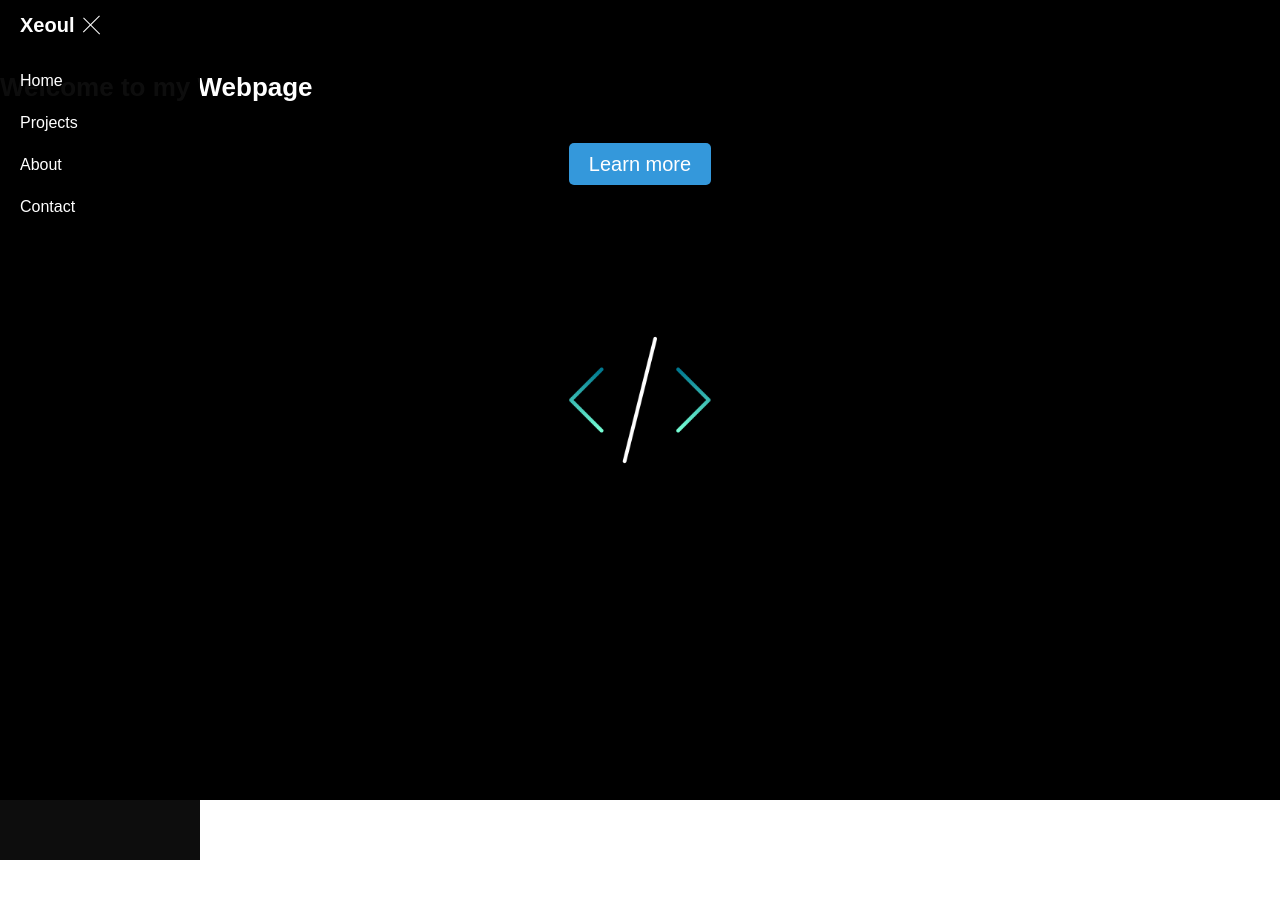
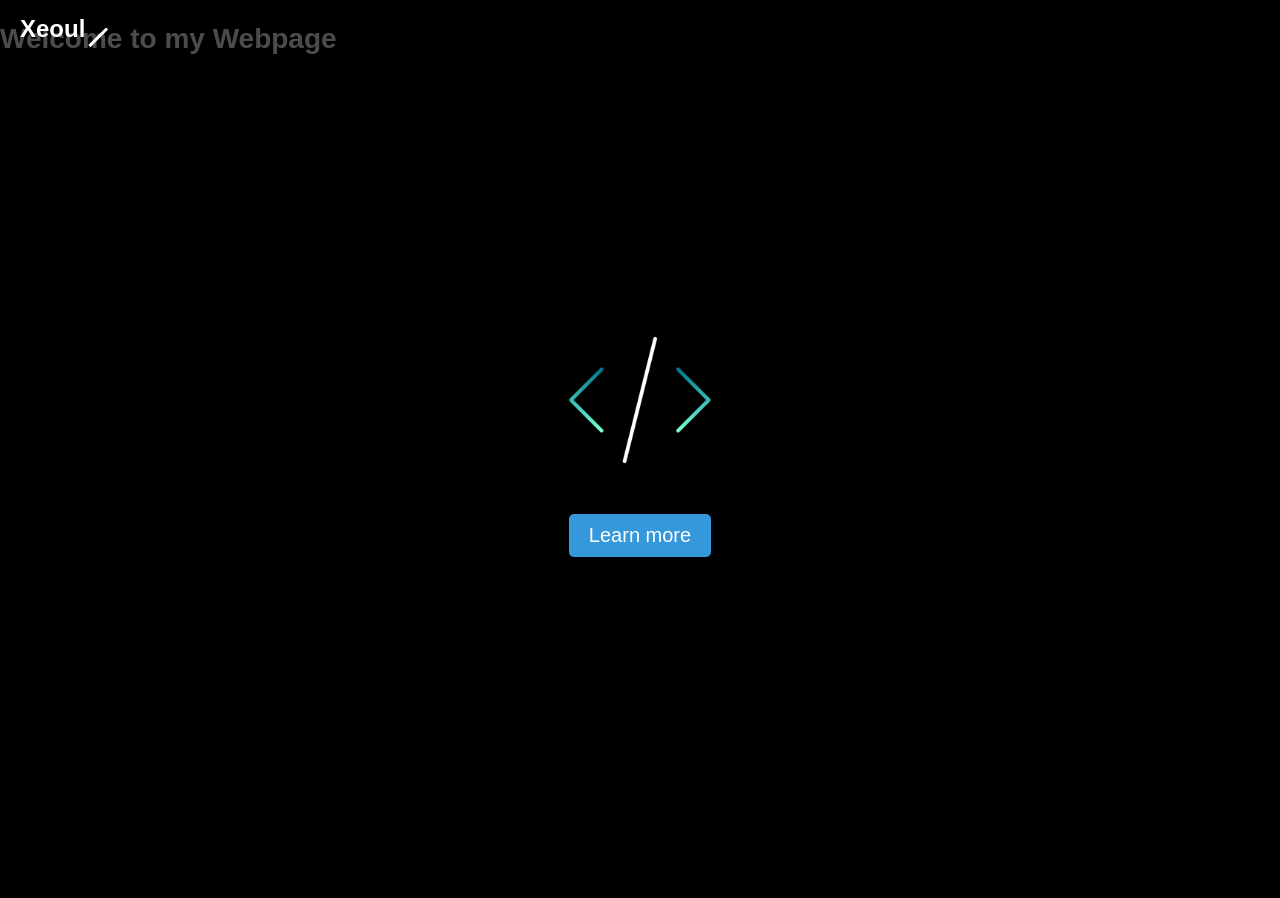
Before and after one commit to Xeoul/Xeoul.github.io, a plain HTML site: page docs/index.html in a window 1280 px wide. Both pictures are taken after a click on the button 91 px from the left and 25 px from the top of the page. Before the commit the page ends 800 px from the top, so only its background shows below. Drawn offline with Linux system fonts and the light colour scheme.

Commit message:
Update styles.css

```diff
--- a/docs/styles.css
+++ b/docs/styles.css
@@ -1,112 +1,114 @@
-/* Base styling */
-html, body {
-  height: 100%;
+/* GLOBAL STYLES */
+body {
   margin: 0;
   padding: 0;
   font-family: "Hack", sans-serif;
+  background: url('background.png') no-repeat center center fixed;
+  background-size: cover;
   color: white;
-  background: url("background.png") no-repeat center center fixed;
-  background-size: cover;
+  height: 100vh;
 }
 
-/* Header: hamburger + Xeoul */
+/* HEADER */
 header {
   display: flex;
   align-items: center;
-  padding: 10px 20px;
-  position: relative;
+  position: fixed;
+  top: 0;
+  left: 0;
+  width: 100%;
+  padding: 15px 20px;
+  background: rgba(0, 0, 0, 0.7);
   z-index: 100;
 }
 
+/* HAMBURGER MENU ICON (LEFT) */
 .hamburger {
-  width: 35px;
-  height: 30px;
-  cursor: pointer;
   background: none;
   border: none;
-  appearance: none;
+  cursor: pointer;
+  padding: 0;
+  margin-right: 12px;
   display: flex;
   flex-direction: column;
   justify-content: center;
-  z-index: 101;
-  margin-right: 10px;
 }
 
-.hamburger .bar,
-.hamburger::before,
-.hamburger::after {
-  content: "";
-  display: block;
-  width: 100%;
+.hamburger .bar {
+  width: 25px;
   height: 3px;
+  margin: 4px 0;
   background-color: white;
-  margin: 4px 0;
-  transition: 0.4s;
+  transition: 0.3s;
 }
 
-.hamburger.is-active::before {
-  transform: rotate(-45deg) translate(-6px, 6px);
+.hamburger.is-active .bar:nth-child(1) {
+  transform: rotate(-45deg) translate(-5px, 6px);
 }
 
-.hamburger.is-active::after {
-  transform: rotate(45deg) translate(-6px, -6px);
-}
-
-.hamburger.is-active .bar {
+.hamburger.is-active .bar:nth-child(2) {
   opacity: 0;
 }
 
-h1 {
-  font-size: 20px;
-  margin: 0;
+.hamburger.is-active .bar:nth-child(3) {
+  transform: rotate(45deg) translate(-5px, -6px);
 }
 
-/* Slide-in vertical menu */
+/* "Xeoul" Title */
+header h1 {
+  margin: 0;
+  font-size: 24px;
+}
+
+/* SLIDE-OUT MENU */
 .in-menu {
   position: fixed;
-  top: 0;
-  left: -200px;
-  width: 200px;
-  height: 100vh;
-  background-color: rgba(0, 0, 0, 0.95);
+  top: 60px;
+  left: -250px;
+  background: rgba(0, 0, 0, 0.95);
+  padding: 20px;
+  transition: left 0.3s ease;
   z-index: 99;
-  padding-top: 60px;
   display: flex;
   flex-direction: column;
-  align-items: flex-start;
-  transition: left 0.3s ease;
+  gap: 12px;
 }
 
-.in-menu.is-active {
+.in-menu.active {
   left: 0;
 }
 
 .in-menu a {
-  padding: 12px 20px;
+  color: white;
   text-decoration: none;
-  color: white;
-  width: 100%;
-  display: block;
-  box-sizing: border-box;
+  font-size: 18px;
+  display: inline; /* Make only the text clickable */
+  width: fit-content;
+  padding: 5px 0;
 }
 
 .in-menu a:hover {
-  background-color: #24014f;
+  background-color: transparent;
+  text-decoration: underline;
 }
 
-/* Main content */
+/* MAIN CENTERING */
 .center {
+  display: flex;
+  flex-direction: column;
+  align-items: center;
+  justify-content: center;
+  height: 100vh;
   text-align: center;
-  margin-top: 50px;
+  padding-top: 60px;
 }
 
 h2 {
-  color: white;
-  font-size: 26px;
+  font-size: 28px;
   margin-bottom: 20px;
 }
 
-/* Button */
+/* BUTTON */
 .myButton {
   background-color: #3498db;
   color: white;
@@ -115,32 +117,27 @@ h2 {
   border: none;
   border-radius: 5px;
   cursor: pointer;
+  transition: transform 0.3s, background-color 0.3s;
   text-decoration: none;
-  transition: transform 0.3s, background-color 0.3s, color 0.3s;
 }
 
 .myButton:hover {
-  transform: translateY(-5px);
+  transform: translateY(-3px);
   background-color: #2980b9;
-  color: var(--clr-light);
 }
 
-/* Responsive adjustments */
-@media (max-width: 600px) {
-  h1 {
-    font-size: 18px;
+/* RESPONSIVE */
+@media screen and (max-width: 768px) {
+  .center {
+    padding-top: 80px;
   }
 
-  h2 {
-    font-size: 22px;
+  .in-menu {
+    width: auto;
+    left: -100%;
   }
 
-  .myButton {
-    font-size: 18px;
-    padding: 8px 16px;
-  }
-
-  .center {
-    margin-top: 70px;
+  .in-menu.active {
+    left: 0;
   }
 }
```
